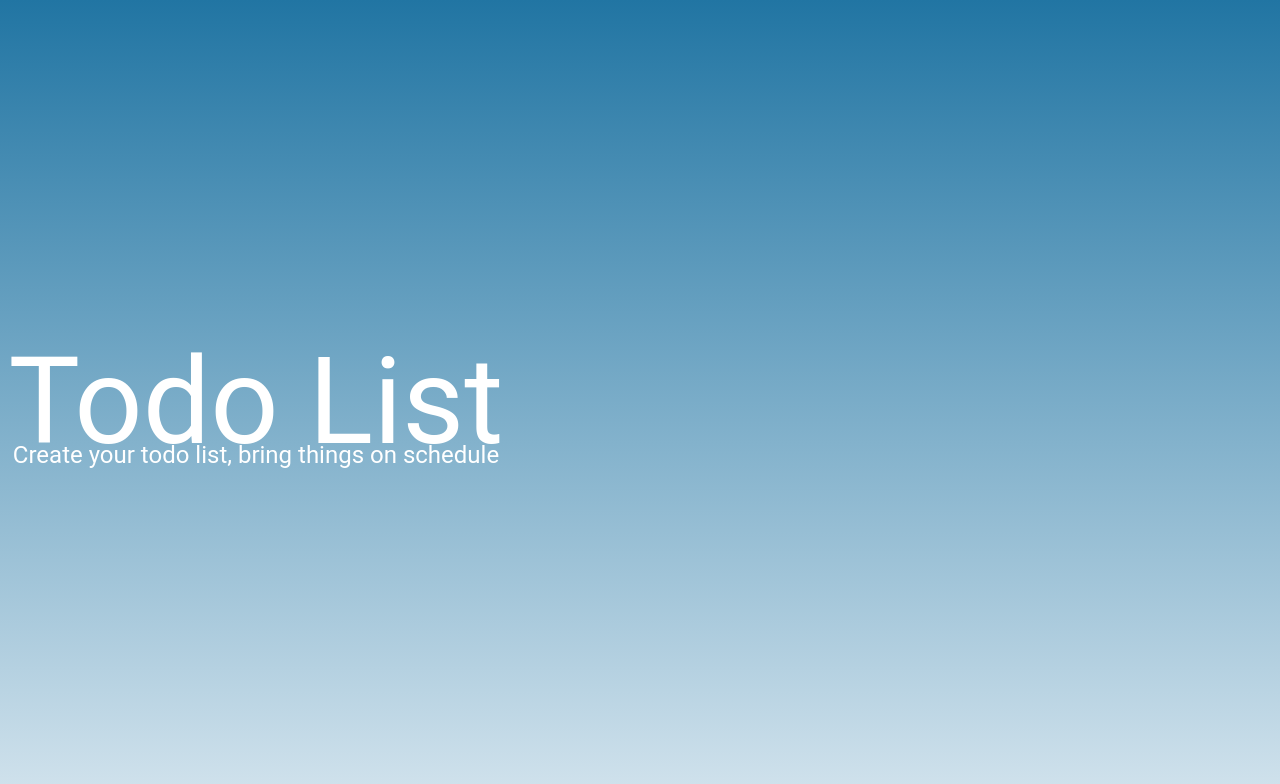
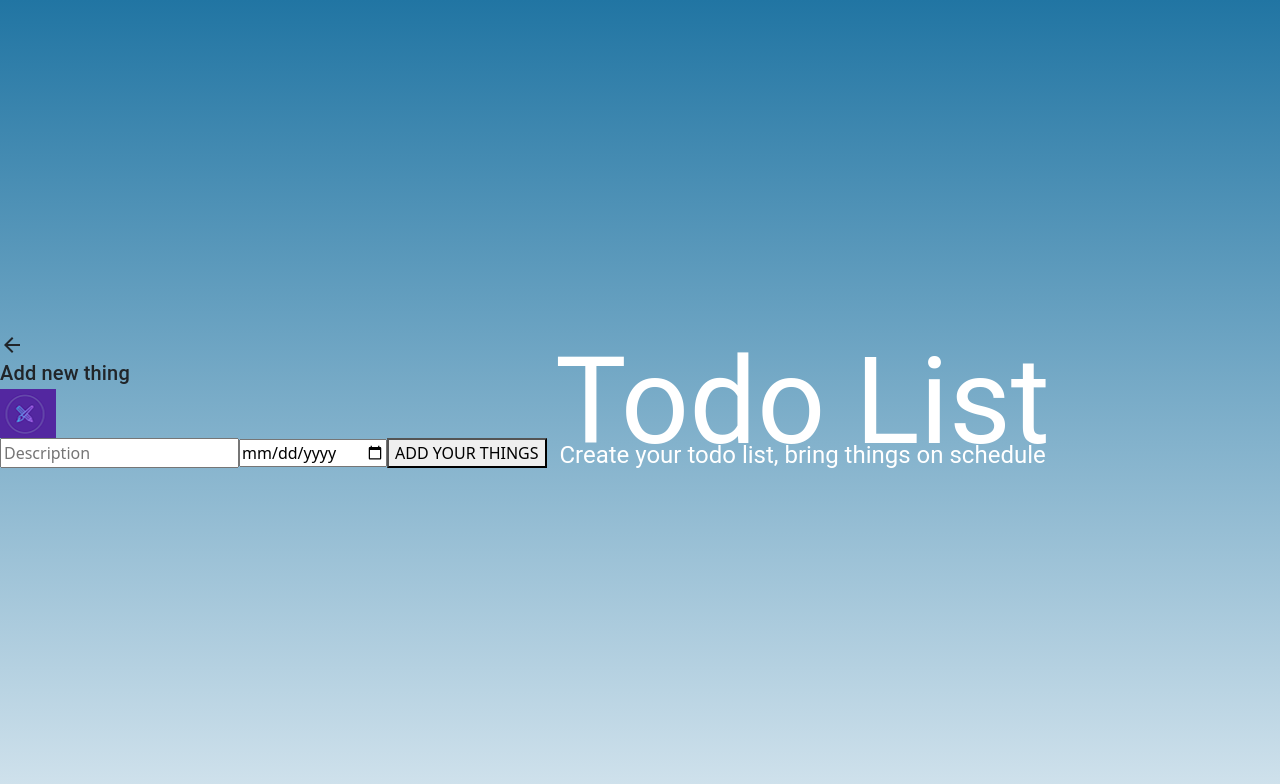
Before and after one commit to Taher-web-dev/ToDo-HandsOn-Front-end, a React (Create React App) app: page / in a window 1280 px wide. Both pictures are taken after a click on the button "Add new item". Shown: the top 784 px of the page. Built offline with nearby package versions, Linux system fonts and the light colour scheme; no server answers.

Commit message:
add content od Additem component.

```diff
--- a/src/App.js
+++ b/src/App.js
@@ -2,6 +2,7 @@ import { useEffect } from 'react';
 import { useDispatch, useSelector } from 'react-redux';
 import Alert from 'react-bootstrap/Alert';
 import Todo from './components/todo/todo';
+import AddItem from './components/addItem/addItem';
 import { thunkTasks } from './Redux/tasks/thunk/thunk';
 import { resetAlert } from './Redux/alert/alert';
 import './app.css';
@@ -22,6 +23,7 @@ const App = () => {
   return (
     <div className="app-wrapper">
       { itemState === 'display' && (<Todo />)}
+      { itemState === 'add' && (<AddItem />)}
       <div className="app-description">
         {
         alert
--- /dev/null
+++ b/src/components/addItem/addItem.js
@@ -0,0 +1,29 @@
+import React from 'react';
+import ArrowBackIcon from '@mui/icons-material/ArrowBack';
+import Typography from '@mui/material/Typography';
+import { useDispatch } from 'react-redux';
+import TODO from '../../assets/images/todo.png';
+import { displayItem } from '../../Redux/item/item';
+
+const AddItem = () => {
+  const dispatch = useDispatch();
+  const addHandler = () => {
+    dispatch(displayItem());
+  };
+  return (
+    <div>
+      <header>
+        <ArrowBackIcon />
+        <Typography variant="h6">Add new thing </Typography>
+      </header>
+      <img src={TODO} alt="todo-icon" />
+      <form>
+        <input placeholder="Description" type="text" />
+        <input type="date" placeholder="Date" />
+        <button type="submit" onClick={addHandler}>ADD YOUR THINGS</button>
+      </form>
+    </div>
+  );
+};
+
+export default AddItem;
```
Also changed, not shown: src/assets/images/todo.png (added).
